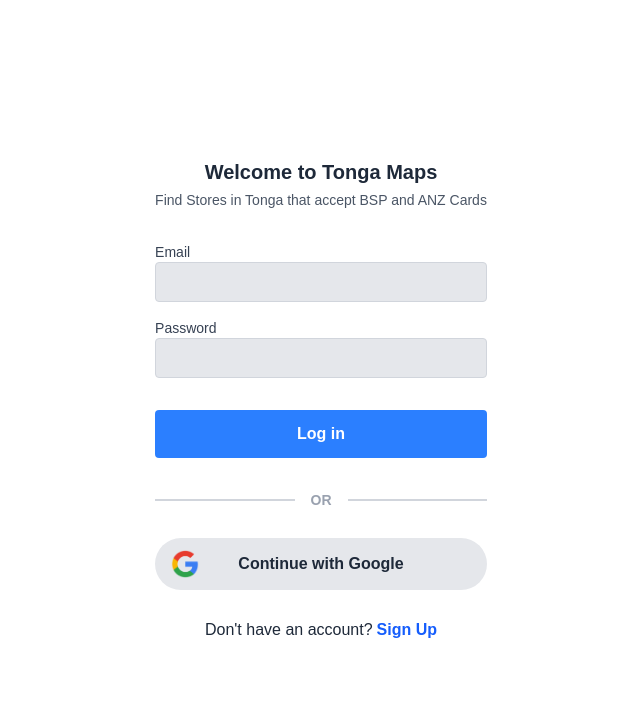
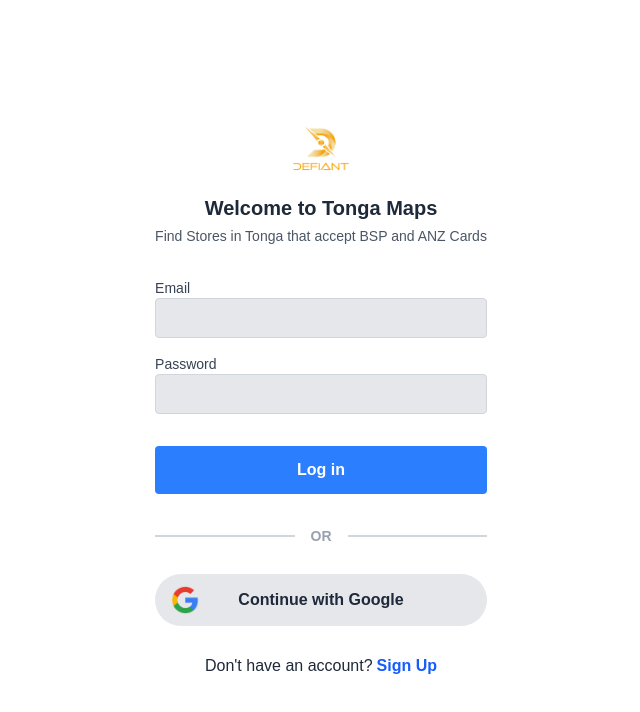
Before and after one commit to DefiantA1/Tonga-Maps, a Next.js app: page /login in a window 1280 px wide. Shown: the top 712 px of the page, without its empty margins (319-959 px from the left). Built offline with nearby package versions, Linux system fonts and the light colour scheme; no server answers.

Commit message:
add logo to login page

```diff
--- a/app/login/page.tsx
+++ b/app/login/page.tsx
@@ -5,6 +5,7 @@ import { Dispatch, SetStateAction, useState } from "react";
 import { auth, googleProvider } from "../firebase/firebase";
 import { toast } from "react-toastify";
 import { useRouter } from "next/navigation";
+import { LogoText } from "../components/misc/logotext";
 
 export default function LoginPage(){
     const router = useRouter();
@@ -16,6 +17,9 @@ export default function LoginPage(){
     return (
         <div style={{backgroundColor: 'white'}} className="w-screen h-screen flex flex-col justify-center items-center">
             <div className="text-gray-800 px-5">
+                <div className="flex flex-row items-center justify-center mb-4">
+                    <img className="h-14 w-14" src={'/defiant-logo.png'}/>
+                </div>
                 <h2 className="font-semibold text-xl text-center block mb-1">Welcome to Tonga Maps</h2>
                 <p className="text-gray-600 text-sm text-center mb-8">Find Stores in Tonga that accept BSP and ANZ Cards</p>
                 <LoginField title={'Email'} value={email} setValue={setEmail}/>
```
